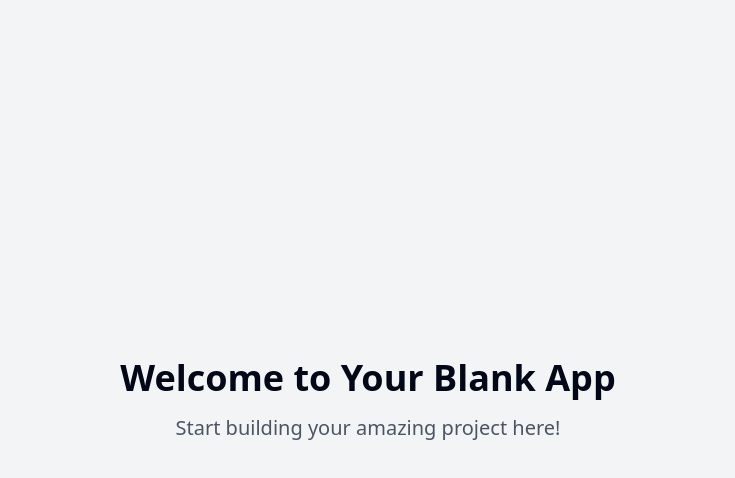
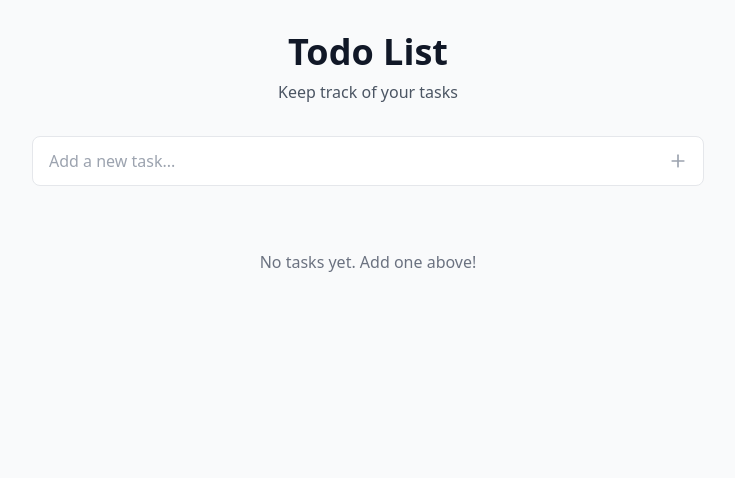
Before and after one commit to ihebchebbiappdev/easy-peasy-tasklist, a React (Vite) app: page / in a window 1280 px wide. Shown: the top 478 px of the page, without its empty margins (272-1007 px from the left). Built offline with nearby package versions, Linux system fonts and the light colour scheme.

Commit message:
Add simple React TODO list
Implemented a basic TODO list application using React. This includes functionality to add, delete, and manage tasks in the list.
[skip gpt_engineer]

```diff
--- /dev/null
+++ b/src/components/TodoInput.tsx
@@ -0,0 +1,41 @@
+import { useState } from "react";
+import { Plus } from "lucide-react";
+
+interface TodoInputProps {
+  onAdd: (text: string) => void;
+}
+
+const TodoInput = ({ onAdd }: TodoInputProps) => {
+  const [text, setText] = useState("");
+
+  const handleSubmit = (e: React.FormEvent) => {
+    e.preventDefault();
+    if (text.trim()) {
+      onAdd(text.trim());
+      setText("");
+    }
+  };
+
+  return (
+    <form onSubmit={handleSubmit} className="w-full">
+      <div className="relative">
+        <input
+          type="text"
+          value={text}
+          onChange={(e) => setText(e.target.value)}
+          placeholder="Add a new task..."
+          className="w-full px-4 py-3 pr-12 rounded-lg border border-gray-200 focus:outline-none focus:ring-2 focus:ring-primary/20 focus:border-primary transition-all duration-200"
+        />
+        <button
+          type="submit"
+          className="absolute right-2 top-1/2 -translate-y-1/2 p-2 text-gray-400 hover:text-primary transition-colors duration-200"
+          disabled={!text.trim()}
+        >
+          <Plus className="w-5 h-5" />
+        </button>
+      </div>
+    </form>
+  );
+};
+
+export default TodoInput;
--- /dev/null
+++ b/src/components/TodoItem.tsx
@@ -0,0 +1,46 @@
+import { Trash2, Check } from "lucide-react";
+import { cn } from "@/lib/utils";
+
+interface TodoItemProps {
+  id: string;
+  text: string;
+  completed: boolean;
+  onToggle: (id: string) => void;
+  onDelete: (id: string) => void;
+}
+
+const TodoItem = ({ id, text, completed, onToggle, onDelete }: TodoItemProps) => {
+  return (
+    <div className="todo-item group flex items-center justify-between p-4 bg-white rounded-lg shadow-sm border border-gray-100 hover:shadow-md transition-all duration-200">
+      <div className="flex items-center gap-3">
+        <button
+          onClick={() => onToggle(id)}
+          className={cn(
+            "w-5 h-5 rounded-full border-2 flex items-center justify-center transition-colors duration-200",
+            completed
+              ? "bg-primary border-primary"
+              : "border-gray-300 hover:border-primary"
+          )}
+        >
+          {completed && <Check className="w-3 h-3 text-white" />}
+        </button>
+        <span
+          className={cn(
+            "text-gray-700 transition-all duration-200",
+            completed && "line-through text-gray-400"
+          )}
+        >
+          {text}
+        </span>
+      </div>
+      <button
+        onClick={() => onDelete(id)}
+        className="opacity-0 group-hover:opacity-100 text-gray-400 hover:text-destructive transition-all duration-200"
+      >
+        <Trash2 className="w-4 h-4" />
+      </button>
+    </div>
+  );
+};
+
+export default TodoItem;
--- a/src/index.css
+++ b/src/index.css
@@ -13,7 +13,7 @@
     --popover: 0 0% 100%;
     --popover-foreground: 222.2 84% 4.9%;
 
-    --primary: 222.2 47.4% 11.2%;
+    --primary: 221 83% 53%;
     --primary-foreground: 210 40% 98%;
 
     --secondary: 210 40% 96.1%;
@@ -30,63 +30,9 @@
 
     --border: 214.3 31.8% 91.4%;
     --input: 214.3 31.8% 91.4%;
-    --ring: 222.2 84% 4.9%;
+    --ring: 221 83% 53%;
 
     --radius: 0.5rem;
-
-    --sidebar-background: 0 0% 98%;
-
-    --sidebar-foreground: 240 5.3% 26.1%;
-
-    --sidebar-primary: 240 5.9% 10%;
-
-    --sidebar-primary-foreground: 0 0% 98%;
-
-    --sidebar-accent: 240 4.8% 95.9%;
-
-    --sidebar-accent-foreground: 240 5.9% 10%;
-
-    --sidebar-border: 220 13% 91%;
-
-    --sidebar-ring: 217.2 91.2% 59.8%;
-  }
-
-  .dark {
-    --background: 222.2 84% 4.9%;
-    --foreground: 210 40% 98%;
-
-    --card: 222.2 84% 4.9%;
-    --card-foreground: 210 40% 98%;
-
-    --popover: 222.2 84% 4.9%;
-    --popover-foreground: 210 40% 98%;
-
-    --primary: 210 40% 98%;
-    --primary-foreground: 222.2 47.4% 11.2%;
-
-    --secondary: 217.2 32.6% 17.5%;
-    --secondary-foreground: 210 40% 98%;
-
-    --muted: 217.2 32.6% 17.5%;
-    --muted-foreground: 215 20.2% 65.1%;
-
-    --accent: 217.2 32.6% 17.5%;
-    --accent-foreground: 210 40% 98%;
-
-    --destructive: 0 62.8% 30.6%;
-    --destructive-foreground: 210 40% 98%;
-
-    --border: 217.2 32.6% 17.5%;
-    --input: 217.2 32.6% 17.5%;
-    --ring: 212.7 26.8% 83.9%;
-    --sidebar-background: 240 5.9% 10%;
-    --sidebar-foreground: 240 4.8% 95.9%;
-    --sidebar-primary: 224.3 76.3% 48%;
-    --sidebar-primary-foreground: 0 0% 100%;
-    --sidebar-accent: 240 3.7% 15.9%;
-    --sidebar-accent-foreground: 240 4.8% 95.9%;
-    --sidebar-border: 240 3.7% 15.9%;
-    --sidebar-ring: 217.2 91.2% 59.8%;
   }
 }
 
@@ -94,8 +40,30 @@
   * {
     @apply border-border;
   }
-
   body {
     @apply bg-background text-foreground;
   }
 }
+
+.todo-item {
+  @apply transition-all duration-200 ease-in-out;
+}
+
+.todo-item-enter {
+  opacity: 0;
+  transform: translateY(-10px);
+}
+
+.todo-item-enter-active {
+  opacity: 1;
+  transform: translateY(0);
+}
+
+.todo-item-exit {
+  opacity: 1;
+}
+
+.todo-item-exit-active {
+  opacity: 0;
+  transform: translateY(-10px);
+}
--- a/src/pages/Index.tsx
+++ b/src/pages/Index.tsx
@@ -1,11 +1,81 @@
-// Update this page (the content is just a fallback if you fail to update the page)
+import { useEffect, useState } from "react";
+import TodoItem from "@/components/TodoItem";
+import TodoInput from "@/components/TodoInput";
+import { useToast } from "@/components/ui/use-toast";
+
+interface Todo {
+  id: string;
+  text: string;
+  completed: boolean;
+}
 
 const Index = () => {
+  const [todos, setTodos] = useState<Todo[]>(() => {
+    const saved = localStorage.getItem("todos");
+    return saved ? JSON.parse(saved) : [];
+  });
+  const { toast } = useToast();
+
+  useEffect(() => {
+    localStorage.setItem("todos", JSON.stringify(todos));
+  }, [todos]);
+
+  const addTodo = (text: string) => {
+    const newTodo = {
+      id: crypto.randomUUID(),
+      text,
+      completed: false,
+    };
+    setTodos((prev) => [newTodo, ...prev]);
+    toast({
+      description: "Task added successfully!",
+      duration: 2000,
+    });
+  };
+
+  const toggleTodo = (id: string) => {
+    setTodos((prev) =>
+      prev.map((todo) =>
+        todo.id === id ? { ...todo, completed: !todo.completed } : todo
+      )
+    );
+  };
+
+  const deleteTodo = (id: string) => {
+    setTodos((prev) => prev.filter((todo) => todo.id !== id));
+    toast({
+      description: "Task deleted successfully!",
+      duration: 2000,
+    });
+  };
+
   return (
-    <div className="min-h-screen flex items-center justify-center bg-gray-100">
-      <div className="text-center">
-        <h1 className="text-4xl font-bold mb-4">Welcome to Your Blank App</h1>
-        <p className="text-xl text-gray-600">Start building your amazing project here!</p>
+    <div className="min-h-screen bg-gray-50 py-8 px-4">
+      <div className="max-w-2xl mx-auto space-y-8">
+        <div className="text-center">
+          <h1 className="text-4xl font-bold text-gray-900 mb-2">Todo List</h1>
+          <p className="text-gray-600">Keep track of your tasks</p>
+        </div>
+
+        <TodoInput onAdd={addTodo} />
+
+        <div className="space-y-3">
+          {todos.map((todo) => (
+            <TodoItem
+              key={todo.id}
+              id={todo.id}
+              text={todo.text}
+              completed={todo.completed}
+              onToggle={toggleTodo}
+              onDelete={deleteTodo}
+            />
+          ))}
+          {todos.length === 0 && (
+            <p className="text-center text-gray-500 py-8">
+              No tasks yet. Add one above!
+            </p>
+          )}
+        </div>
       </div>
     </div>
   );
```
